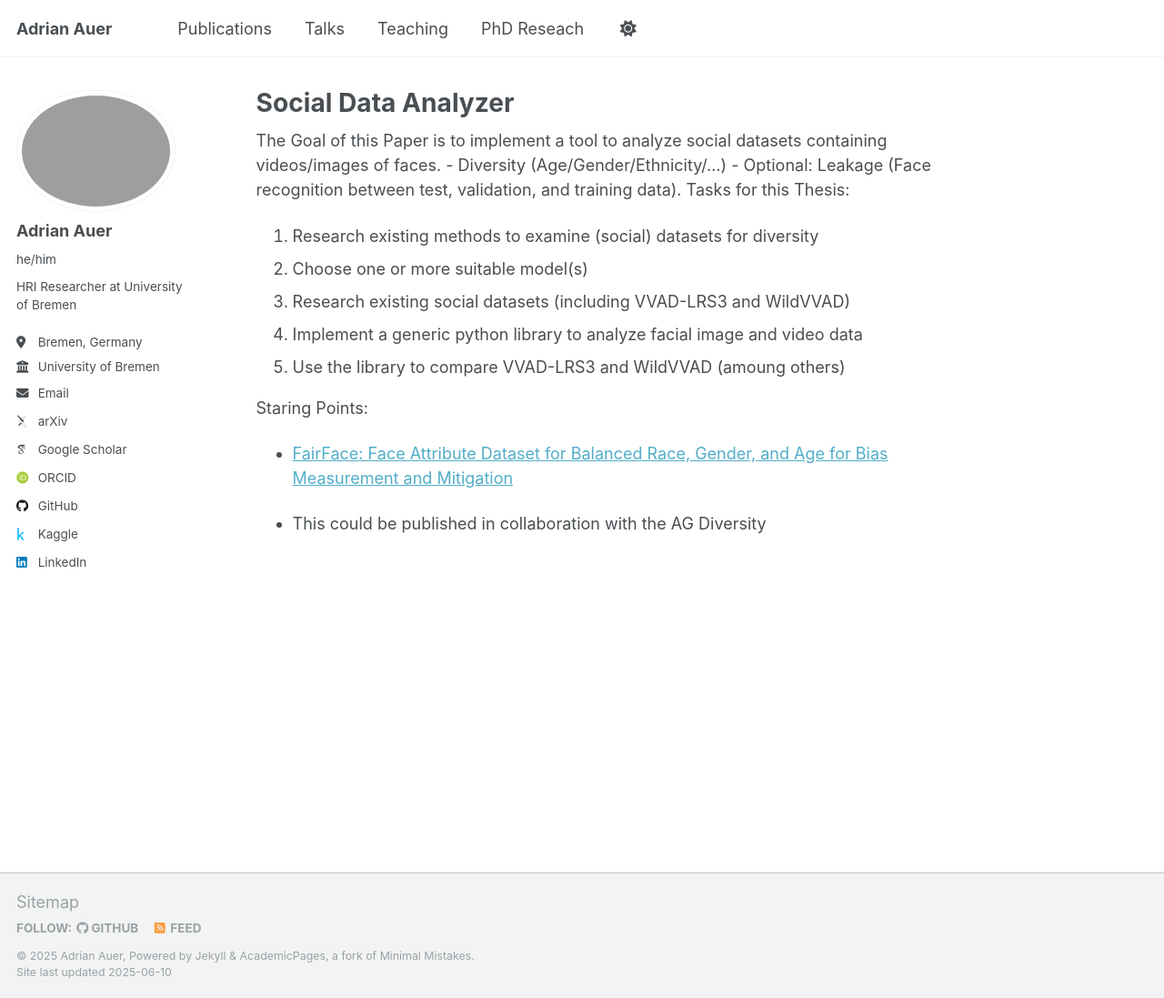
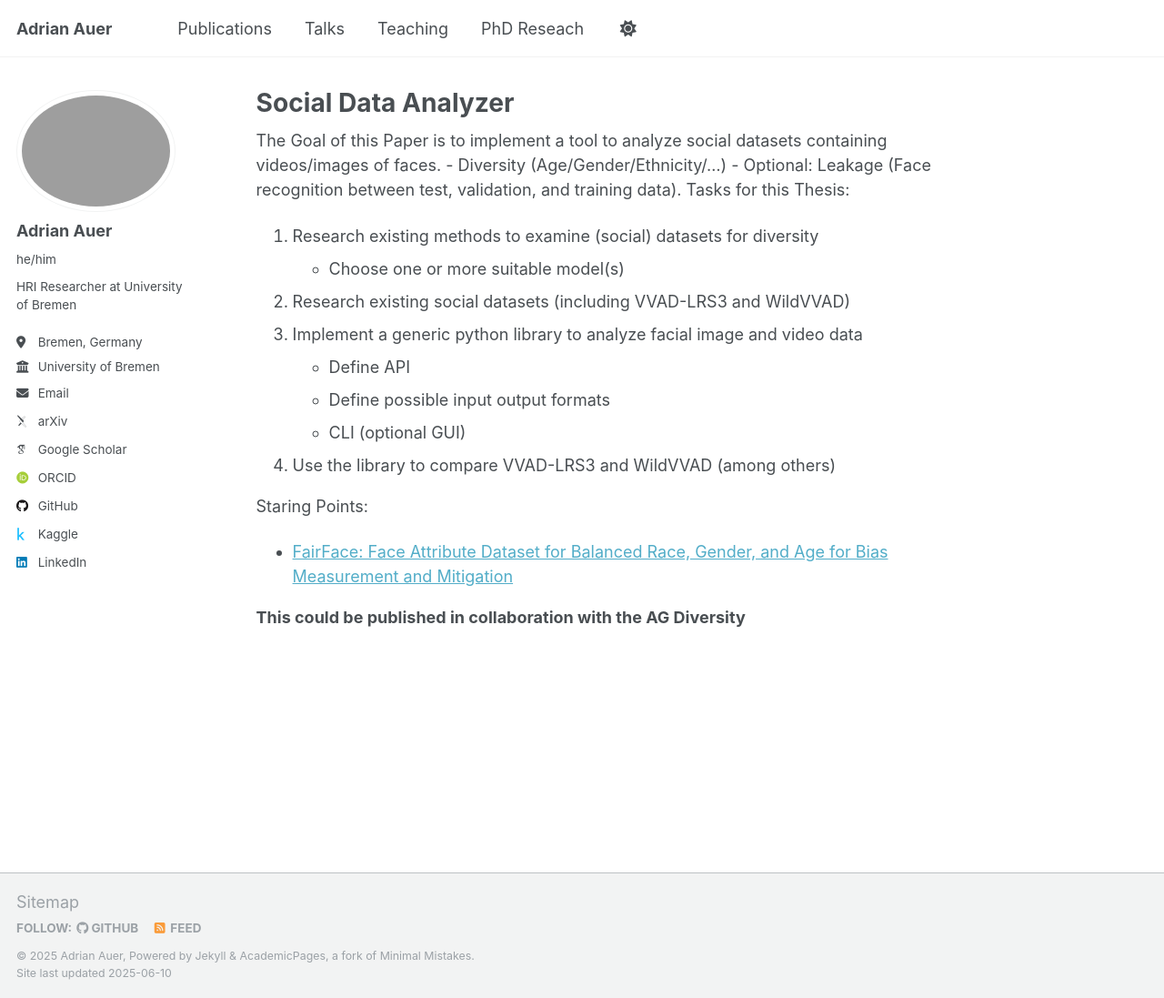
Before and after one commit to adriandavidauer/adriandavidauer.github.io, a Jekyll site: the page built from _pages/data-analyzer.md, in a window 1280 px wide and 1097 px high. Shown: the whole window at 91% size. Built offline with Jekyll 4.4.1, drawn with Linux system fonts in a browser that asks for light colours; some web fonts are replaced.

Commit message:
adjusted alignment

```diff
--- a/_pages/data-analyzer.md
+++ b/_pages/data-analyzer.md
@@ -8,10 +8,13 @@ The Goal of this Paper is to implement a tool to analyze social datasets contain
      - Optional: Leakage (Face recognition between test, validation, and training data).
 Tasks for this Thesis:
 1. Research existing methods to examine (social) datasets for diversity
-  1. Choose one or more suitable model(s)
+    - Choose one or more suitable model(s)
 1. Research existing social datasets (including VVAD-LRS3 and WildVVAD)
 1. Implement a generic python library to analyze facial image and video data
-1. Use the library to compare VVAD-LRS3 and WildVVAD (amoung others)
+    - Define API
+    - Define possible input output formats
+    - CLI (optional GUI)
+1. Use the library to compare VVAD-LRS3 and WildVVAD (among others)
 
 
 
@@ -20,4 +23,5 @@ Staring Points:
 for Bias Measurement and Mitigation](https://openaccess.thecvf.com/content/WACV2021/papers/Karkkainen_FairFace_Face_Attribute_Dataset_for_Balanced_Race_Gender_and_Age_WACV_2021_paper.pdf)
 
 
-- This could be published in collaboration with the AG Diversity
+
+**This could be published in collaboration with the AG Diversity**
```
